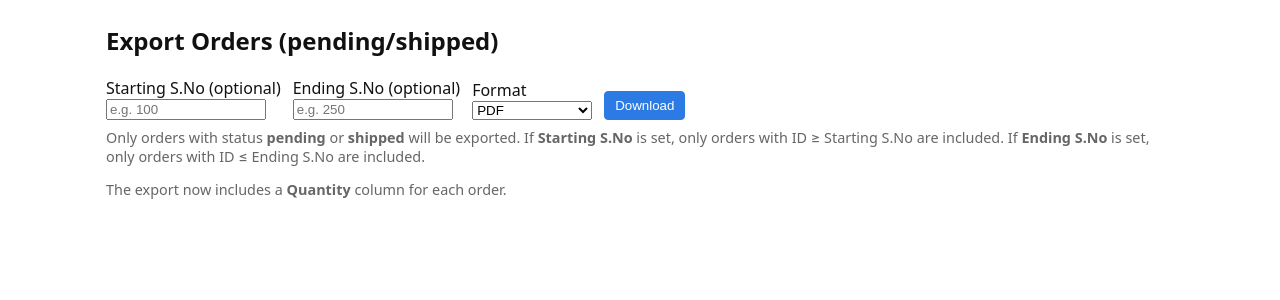
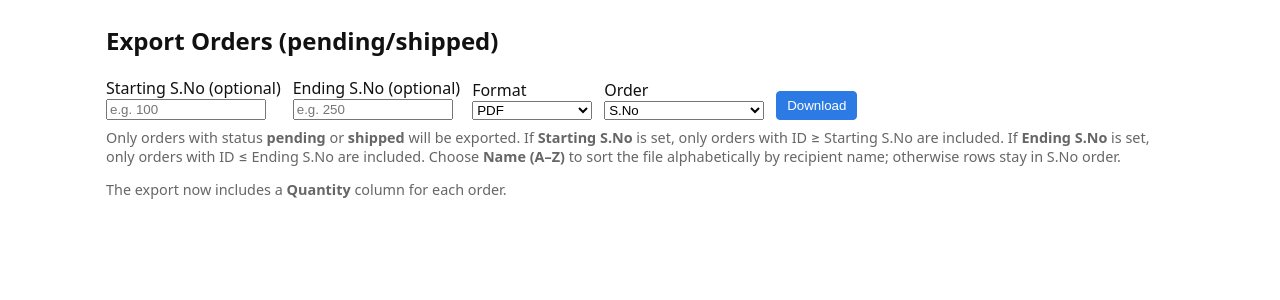
Before and after one commit to mayanklalwani/divine_rayys_backend, a FastAPI app: page /admin/export in a window 1280 px wide. Shown: the part 47-347 px from the top of the page. Run offline with FastAPI, Linux system fonts and the light colour scheme; the visitor is signed in with stand-in values (Sample User, id 1).

Commit message:
alphabetical label and orders option

```diff
--- a/main.py
+++ b/main.py
@@ -1082,13 +1082,15 @@ def generate_bulk_labels(order_ids):
 # -------------------------
 # generate_bulk_labels_a4 (A4 landscape 6-per-page) using supabase
 # -------------------------
-def generate_bulk_labels_a4(order_ids):
+def generate_bulk_labels_a4(order_ids, sort_by_name=False):
     """
     A4 landscape, 3 columns x 2 rows = 6 labels per page.
-    Uses Supabase to fetch orders and preserves input ordering.
+    Uses Supabase to fetch orders and preserves input ordering,
+    unless sort_by_name is set, in which case labels are ordered A–Z by recipient name.
     """
     ts = datetime.now().strftime("%Y%m%d_%H%M%S")
-    pdf_path = os.path.join(LABEL_FOLDER, f"labels_bulk_a4_{ts}.pdf")
+    suffix = "_az" if sort_by_name else ""
+    pdf_path = os.path.join(LABEL_FOLDER, f"labels_bulk_a4{suffix}_{ts}.pdf")
 
     # A4 landscape
     page_width, page_height = landscape(A4)
@@ -1108,6 +1110,8 @@ def generate_bulk_labels_a4(order_ids):
     c = canvas.Canvas(pdf_path, pagesize=(page_width, page_height))
 
     orders = _fetch_orders_by_ids(order_ids)
+    if sort_by_name:
+        orders.sort(key=lambda o: ((o.get("name") or "").strip().casefold(), int(o.get("id") or 0)))
 
     for idx, order in enumerate(orders):
         index_in_page = idx % (cols * rows)
@@ -1592,9 +1596,11 @@ async def admin_bulk_action(
                 logger.error("bulk cancel error: %s", err)
             return RedirectResponse(url="/admin/orders?status=pending", status_code=303)
 
-        elif action == "generate_labels":
-            # create pdf from supabase-fetched rows (we will preserve order passed)
-            pdf_path = generate_bulk_labels_a4(order_ids)
+        elif action in ("generate_labels", "generate_labels_alpha"):
+            pdf_path = generate_bulk_labels_a4(
+                order_ids,
+                sort_by_name=(action == "generate_labels_alpha"),
+            )
             return FileResponse(pdf_path, media_type="application/pdf", filename=os.path.basename(pdf_path))
 
     except Exception as e:
@@ -1805,7 +1811,7 @@ def _fetch_export_rows(start_id=None, end_id=None):
 # ---------- New endpoint: export orders ----------
 @app.post("/admin/export-orders")
 @app.post("/admin/export-orders")
-def admin_export_orders(request: Request, start_id: str = Form(None), end_id: str = Form(None), fmt: str = Form("pdf")):
+def admin_export_orders(request: Request, start_id: str = Form(None), end_id: str = Form(None), fmt: str = Form("pdf"), sort: str = Form("id")):
     """
     Admin-only endpoint that creates a PDF or XLSX of orders with columns:
       S.No (order.id), Name, City, Quantity, Dispatched (blank), Received (blank)
@@ -1814,12 +1820,17 @@ def admin_export_orders(request: Request, start_id: str = Form(None), end_id: st
       start_id (optional): if set, only orders with id >= start_id are exported
       end_id (optional): if set, only orders with id <= end_id are exported
       fmt: 'pdf' or 'xlsx'
+      sort: 'id' (default, by S.No) or 'name' (A–Z by recipient name)
     """
     require_admin(request)
 
     fmt = (fmt or "pdf").lower()
     if fmt not in ("pdf", "xlsx"):
         raise HTTPException(status_code=400, detail="Unsupported format. Use 'pdf' or 'xlsx'.")
+
+    sort_key = (sort or "id").lower()
+    if sort_key not in ("id", "name"):
+        sort_key = "id"
 
     # Normalize empty strings to None
     if start_id in ("", None):
@@ -1834,6 +1845,8 @@ def admin_export_orders(request: Request, start_id: str = Form(None), end_id: st
 
     try:
         rows = _fetch_export_rows(start_id=start_val, end_id=end_val)
+        if sort_key == "name":
+            rows.sort(key=lambda r: ((r.get("name") or "").strip().casefold(), int(r.get("id") or 0)))
 
         # Build table data: headers + rows (added Quantity column)
         table_data = []
@@ -1860,6 +1873,8 @@ def admin_export_orders(request: Request, start_id: str = Form(None), end_id: st
                 range_desc = f" — starting id >= {start_val}"
             elif end_val:
                 range_desc = f" — up to id <= {end_val}"
+            if sort_key == "name":
+                range_desc += " — sorted by name (A–Z)"
             title = Paragraph(f"Orders Export (status: pending/shipped){range_desc}", styles["Heading2"])
             story.append(title)
             story.append(Spacer(1, 6))
@@ -1882,7 +1897,8 @@ def admin_export_orders(request: Request, start_id: str = Form(None), end_id: st
 
             story.append(t)
             doc.build(story)
-            filename = f"orders_{ts}.pdf"
+            suffix = "_az" if sort_key == "name" else ""
+            filename = f"orders{suffix}_{ts}.pdf"
             return FileResponse(pdf_path, media_type="application/pdf", filename=filename)
 
         else:  # fmt == xlsx
@@ -1924,7 +1940,8 @@ def admin_export_orders(request: Request, start_id: str = Form(None), end_id: st
             ws.column_dimensions["F"].width = 12  # Received
 
             wb.save(xlsx_path)
-            filename = f"orders_{ts}.xlsx"
+            suffix = "_az" if sort_key == "name" else ""
+            filename = f"orders{suffix}_{ts}.xlsx"
             return FileResponse(xlsx_path, media_type="application/vnd.openxmlformats-officedocument.spreadsheetml.sheet", filename=filename)
 
     except HTTPException:
--- a/templates/admin_export.html
+++ b/templates/admin_export.html
@@ -23,6 +23,14 @@
       </select>
     </div>
 
+    <div style="display:flex; flex-direction:column;">
+      <label for="sort">Order</label>
+      <select id="sort" name="sort" style="width:160px;">
+        <option value="id" selected>S.No</option>
+        <option value="name">Name (A–Z)</option>
+      </select>
+    </div>
+
     <div>
       <button type="submit" class="btn">Download</button>
     </div>
@@ -33,6 +41,7 @@
   Only orders with status <b>pending</b> or <b>shipped</b> will be exported.
   If <b>Starting S.No</b> is set, only orders with ID ≥ Starting S.No are included.
   If <b>Ending S.No</b> is set, only orders with ID ≤ Ending S.No are included.
+  Choose <b>Name (A–Z)</b> to sort the file alphabetically by recipient name; otherwise rows stay in S.No order.
 </p>
 
 <p style="font-size:0.9em; color:#666; margin-top:4px;">
--- a/templates/admin_orders.html
+++ b/templates/admin_orders.html
@@ -19,6 +19,7 @@
       <button type="submit" name="action" value="mark_shipped">Mark Dispatched</button>
       <button type="submit" name="action" value="cancel">Cancel</button>
       <button type="submit" name="action" value="generate_labels">Generate Labels</button>
+      <button type="submit" name="action" value="generate_labels_alpha">Generate Labels A–Z</button>
     </div>
 
     <table class="orders">
```
